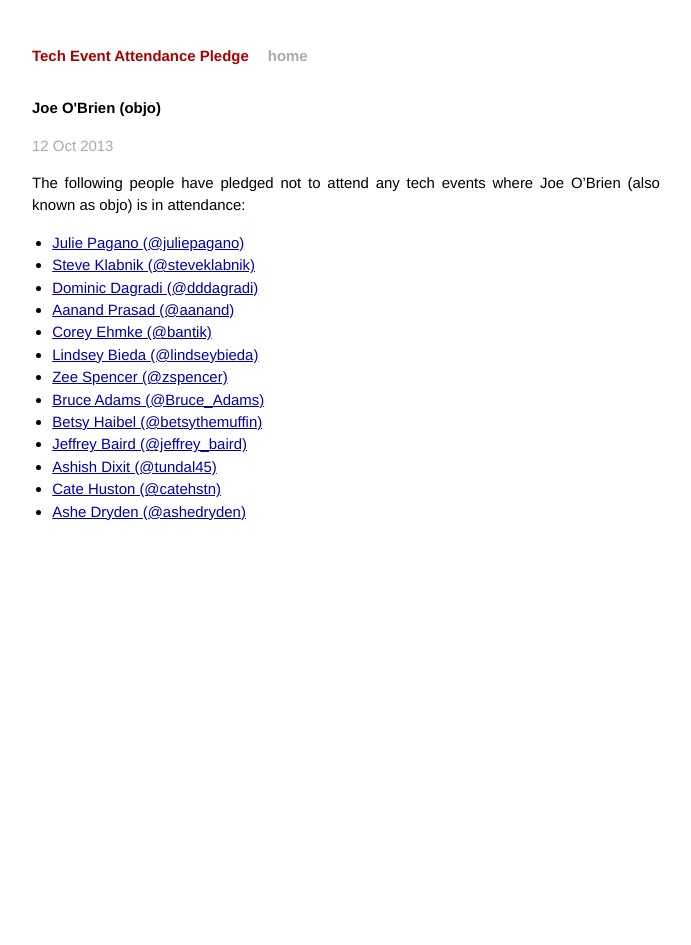
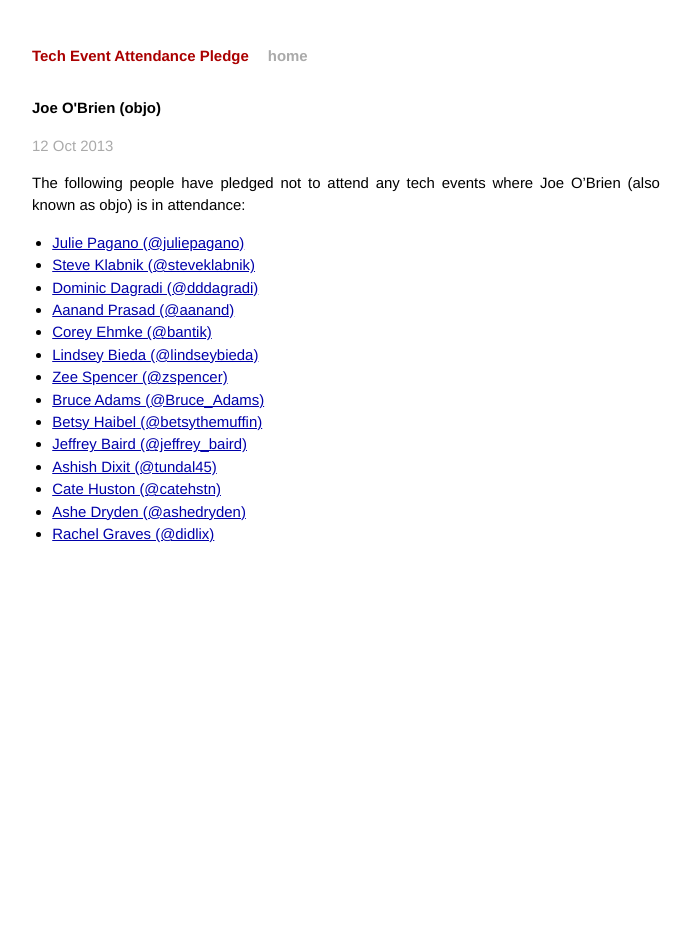
Before and after one commit to techtektek/tech-event-attendance-pledge.github.io, a Jekyll site: the page built from _posts/2013-10-12-objo.markdown, in a window 1280 px wide. Shown: the whole page, without its empty margins (294-985 px from the left). Built offline with Jekyll 4.4.1, drawn with Linux system fonts in a browser that asks for light colours; Markdown is read by kramdown in place of the engine named in the settings.

Commit message:
Add didlix.

```diff
--- a/_posts/2013-10-12-objo.markdown
+++ b/_posts/2013-10-12-objo.markdown
@@ -21,3 +21,4 @@ O'Brien (also known as objo) is in attendance:
 * [Ashish Dixit (@tundal45)](https://twitter.com/tundal45/status/389032292925984770)
 * [Cate Huston (@catehstn)](https://twitter.com/catehstn/status/389064572272795648)
 * [Ashe Dryden (@ashedryden)](https://twitter.com/ashedryden/status/389065073844830208)
+* [Rachel Graves (@didlix)](https://twitter.com/didlix/status/389066373613498369)
```
